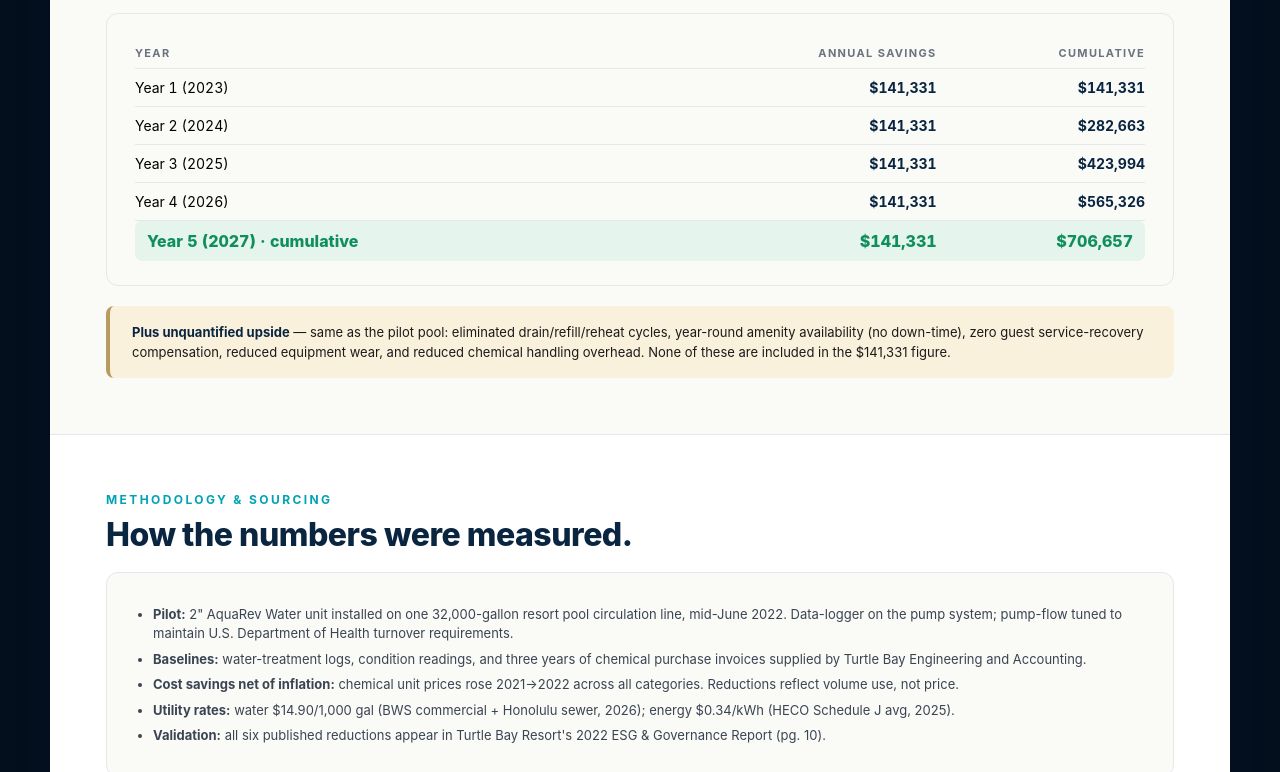
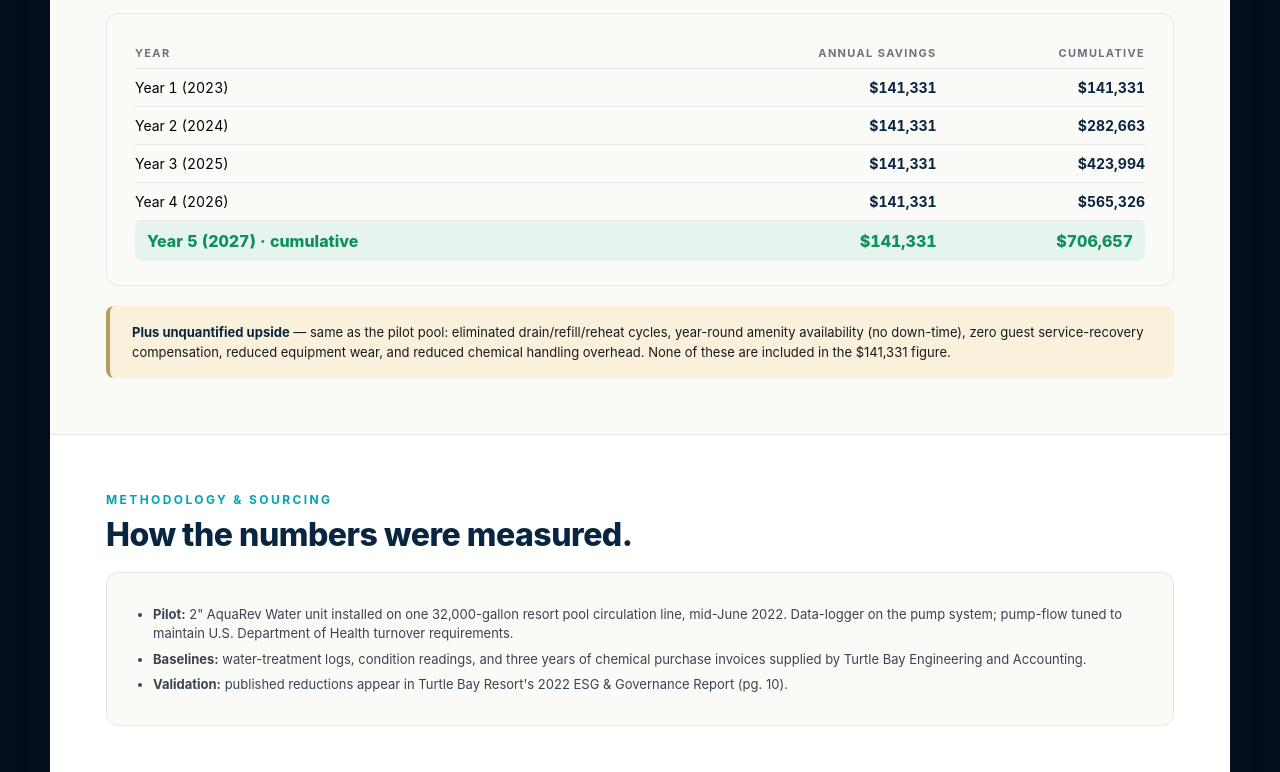
Before and after one commit to jeffatley-web/turtlebay, a plain HTML site: page webflow-embed.html in a window 1280 px wide. Shown: the part 10412-11184 px from the top of the page. Drawn offline with Linux system fonts and the light colour scheme.

Commit message:
Methodology copy cleanup + device image v5b
- Methodology: drop utility rate citation row to abbreviated form
- Methodology: remove redundant 'Cost savings net of inflation' bullet
- Methodology: remove redundant 'Utility rates' bullet
- Methodology: trim 'all six' from Validation bullet for cleaner copy
- Overview: swap AquaRev device process diagram to v5b graphic

Co-Authored-By: Claude Opus 4.7 (1M context) <noreply@anthropic.com>

```diff
--- a/webflow-embed.html
+++ b/webflow-embed.html
@@ -551,7 +551,7 @@
       </div>
       <div class="mmb-row">
         <div class="mmb-k">Energy Rate</div>
-        <div class="mmb-v"><code>$0.34 / kWh</code> = HECO Schedule J Medium Commercial average for Oahu<span class="src">Source: Hawaiian Electric — Average Price of Electricity, 2025 published rates.</span></div>
+        <div class="mmb-v"><code>kWh</code> = HECO Schedule<span class="src">Source: Hawaiian Electric</span></div>
       </div>
       <div class="mmb-row">
         <div class="mmb-k">Evaporation</div>
@@ -667,9 +667,7 @@
       <ul>
         <li><b>Pilot:</b> 2" AquaRev Water unit installed on one 32,000-gallon resort pool circulation line, mid-June 2022. Data-logger on the pump system; pump-flow tuned to maintain U.S. Department of Health turnover requirements.</li>
         <li><b>Baselines:</b> water-treatment logs, condition readings, and three years of chemical purchase invoices supplied by Turtle Bay Engineering and Accounting.</li>
-        <li><b>Cost savings net of inflation:</b> chemical unit prices rose 2021→2022 across all categories. Reductions reflect volume use, not price.</li>
-        <li><b>Utility rates:</b> water $14.90/1,000 gal (BWS commercial + Honolulu sewer, 2026); energy $0.34/kWh (HECO Schedule J avg, 2025).</li>
-        <li><b>Validation:</b> all six published reductions appear in Turtle Bay Resort's 2022 ESG &amp; Governance Report (pg. 10).</li>
+        <li><b>Validation:</b> published reductions appear in Turtle Bay Resort's 2022 ESG &amp; Governance Report (pg. 10).</li>
       </ul>
     </div>
   </div>
```
Also changed, not shown: index.html (+2 -4 lines).
